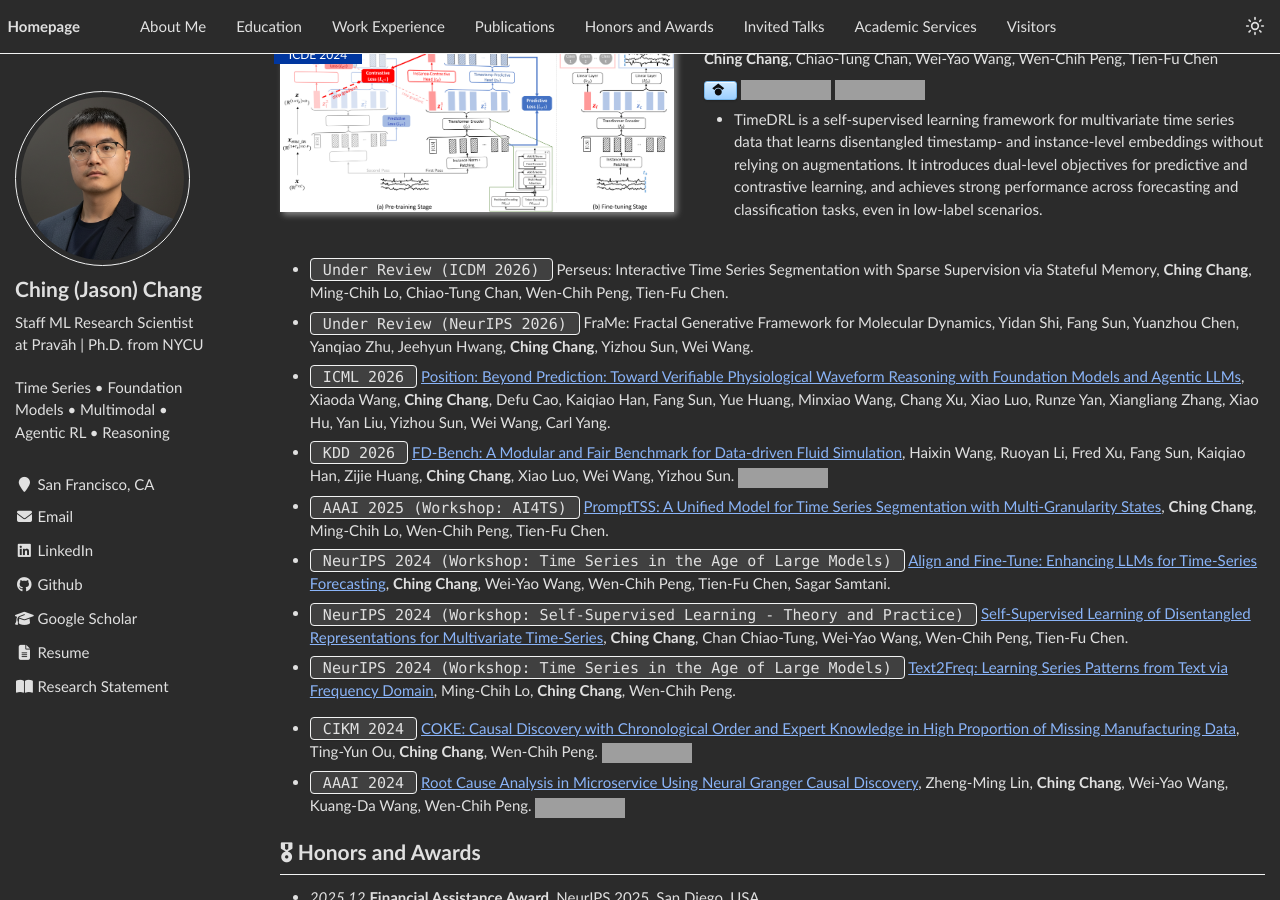
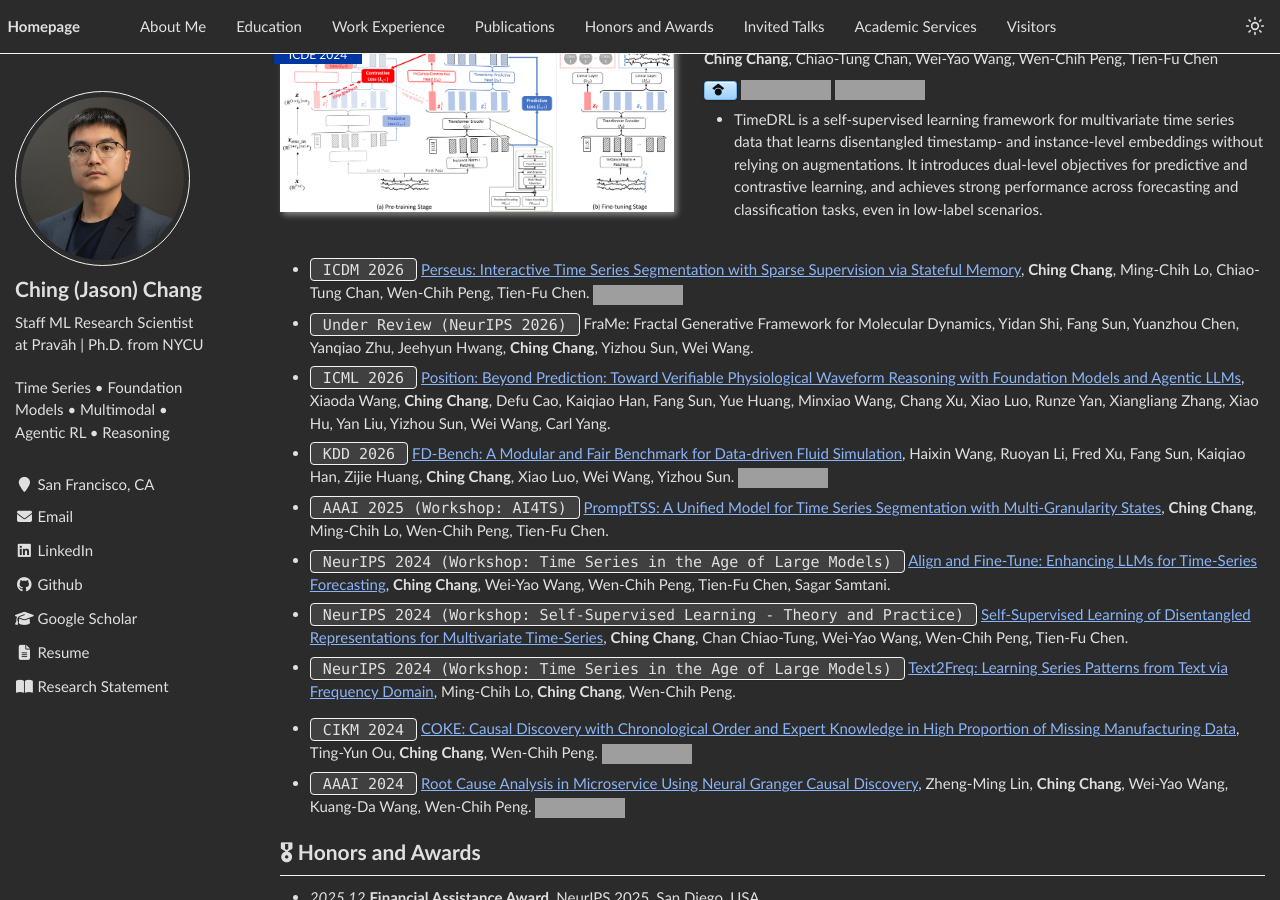
Before and after one commit to blacksnail789521/blacksnail789521.github.io, a Jekyll site: the page built from _pages/about.md, in a window 1280 px wide and 900 px high, scrolled down 2045 px. Built offline with Jekyll 4.4.1, drawn with Linux system fonts in a browser that asks for light colours; grey boxes are pictures that could not be loaded.

Commit message:
Perseus accepted at ICDM 2026; republish resume (citations 825)
Co-Authored-By: Claude Fable 5 <noreply@anthropic.com>

```diff
--- a/_pages/about.md
+++ b/_pages/about.md
@@ -192,7 +192,7 @@ My research focuses on Time Series Analysis, Foundation Models, Multimodal Learn
 
 <!-- - ``ACM TIST 2025`` [LLM4TS: Aligning Pre-Trained LLMs as Data-Efficient Time-Series Forecasters](https://dl.acm.org/doi/10.1145/3719207), **Ching Chang**, Wei-Yao Wang, Wen-Chih Peng, Tien-Fu Chen. [![](https://img.shields.io/github/stars/blacksnail789521/LLM4TS?style=social&label=Code+Stars)](https://github.com/blacksnail789521/LLM4TS)   -->
 
-- ``Under Review (ICDM 2026)`` Perseus: Interactive Time Series Segmentation with Sparse Supervision via Stateful Memory, **Ching Chang**, Ming-Chih Lo, Chiao-Tung Chan, Wen-Chih Peng, Tien-Fu Chen.
+- ``ICDM 2026`` [Perseus: Interactive Time Series Segmentation with Sparse Supervision via Stateful Memory](https://arxiv.org/abs/2510.09930), **Ching Chang**, Ming-Chih Lo, Chiao-Tung Chan, Wen-Chih Peng, Tien-Fu Chen. [![](https://img.shields.io/github/stars/blacksnail789521/Perseus?style=social&label=Code+Stars)](https://github.com/blacksnail789521/Perseus)
 
 - ``Under Review (NeurIPS 2026)`` FraMe: Fractal Generative Framework for Molecular Dynamics, Yidan Shi, Fang Sun, Yuanzhou Chen, Yanqiao Zhu, Jeehyun Hwang, **Ching Chang**, Yizhou Sun, Wei Wang.
 
```
Also changed, not shown: 1 other file.
